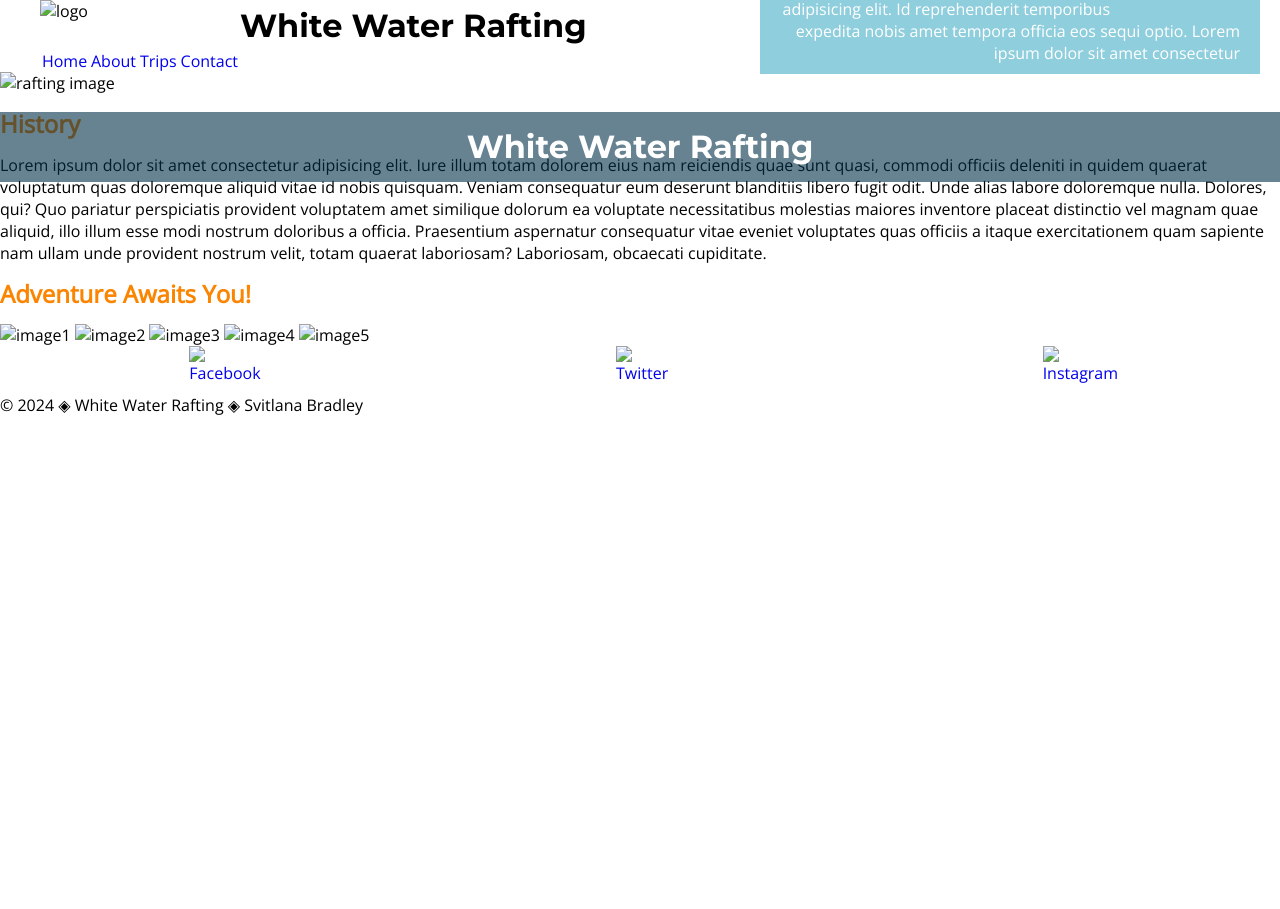
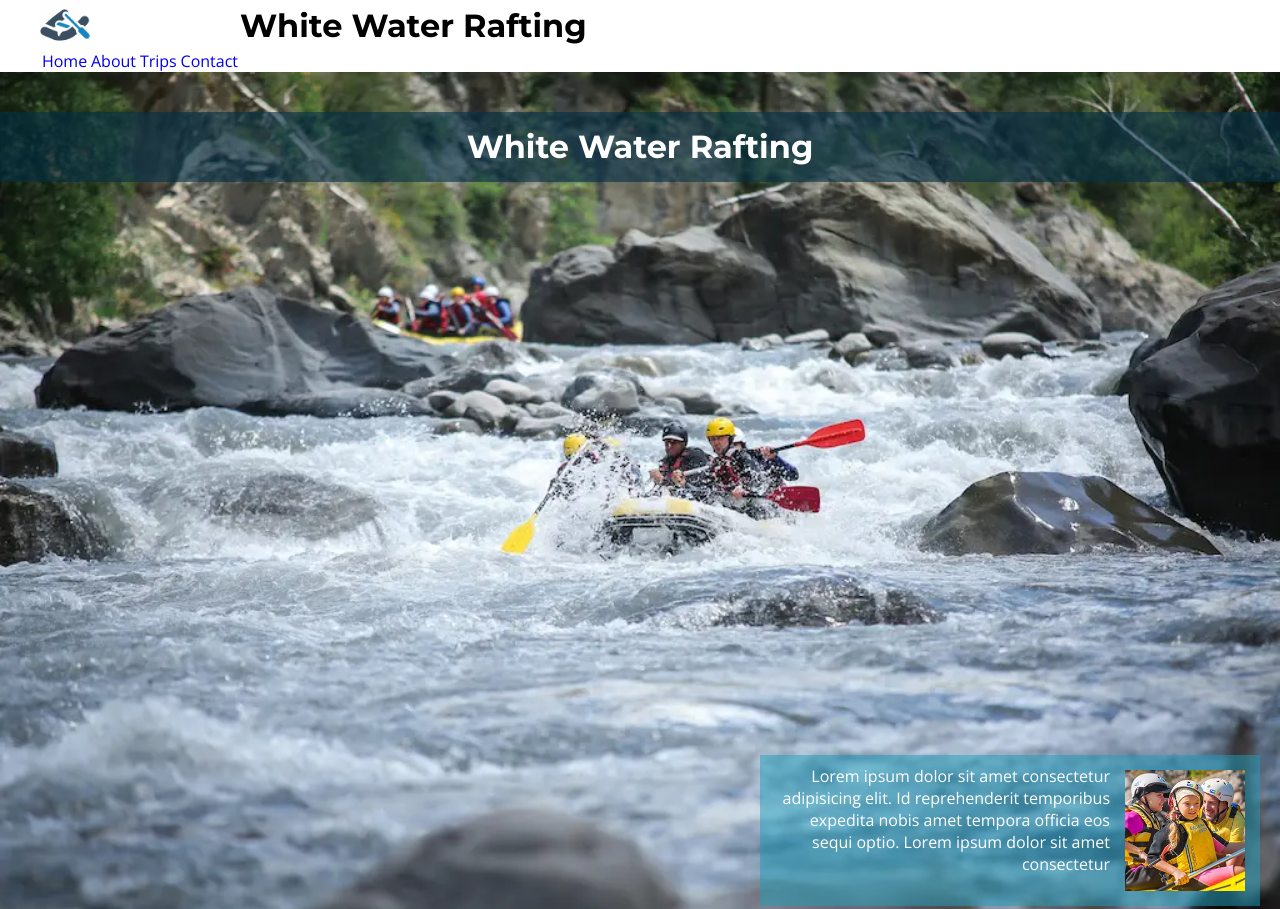
Before and after one commit to svitlanabradley/wdd130, a plain HTML site: page wwr/about.html in a window 1280 px wide. Shown: the top 909 px of the page. Before the commit the page ends 800 px from the top, so only its background shows below. Drawn offline with nearby package versions, Linux system fonts and the light colour scheme; the site is published under a folder, as on GitHub Pages, so addresses that start at the root find nothing.

Commit message:
corrected links

```diff
--- a/wwr/about.html
+++ b/wwr/about.html
@@ -13,7 +13,7 @@
 </head>
 <body>
     <header>
-        <img src="/images/logo.png" alt="logo">
+        <img src="images/logo.png" alt="logo">
         <h1>White Water Rafting</h1>
         <nav>
             <a href="index.html">Home</a>
@@ -24,10 +24,10 @@
     </header>
     <main>
         <div class="hero">
-            <img src="/images/hero_img.webp" alt="rafting image">
+            <img src="images/hero_img.webp" alt="rafting image">
             <h1>White Water Rafting</h1>
             <article>
-                <img src="/images/happy_client.jpg" alt="client">
+                <img src="images/happy_client.jpg" alt="client">
                 <p>Lorem ipsum dolor sit amet consectetur adipisicing elit. Id reprehenderit temporibus expedita nobis amet tempora officia eos sequi optio. Lorem ipsum dolor sit amet consectetur </p>
             </article>
         </div>
@@ -37,24 +37,24 @@
         </section>
         <section>
             <h2>Adventure Awaits You!</h2>
-            <img src="/images/img1.jpg" alt="image1">
-            <img src="/images/img2.jpg" alt="image2">
-            <img src="/images/img3.jpg" alt="image3">
-            <img src="/images/img4.jpg" alt="image4">
-            <img src="/images/img5.jpg" alt="image5">
+            <img src="images/img1.jpg" alt="image1">
+            <img src="images/img2.jpg" alt="image2">
+            <img src="images/img3.jpg" alt="image3">
+            <img src="images/img4.jpg" alt="image4">
+            <img src="images/img5.jpg" alt="image5">
         </section>
     </main>
     <footer>
         <p></p>
         <nav class="sociallinks">
             <a href="https://facebook.com">
-                <img src="/images/facebook_icon.svg" alt="Facebook">
+                <img src="images/facebook_icon.svg" alt="Facebook">
             </a>
             <a href="https://twitter.com">
-                <img src="/images/twitter_icon.svg" alt="Twitter">
+                <img src="images/twitter_icon.svg" alt="Twitter">
             </a>
             <a href="https://instagram.com">
-                <img src="/images/instagram_icon.svg" alt="Instagram">
+                <img src="images/instagram_icon.svg" alt="Instagram">
             </a>
         </nav>
         <p>&copy; 2024 ◈ White Water Rafting ◈ Svitlana Bradley </p>
```
